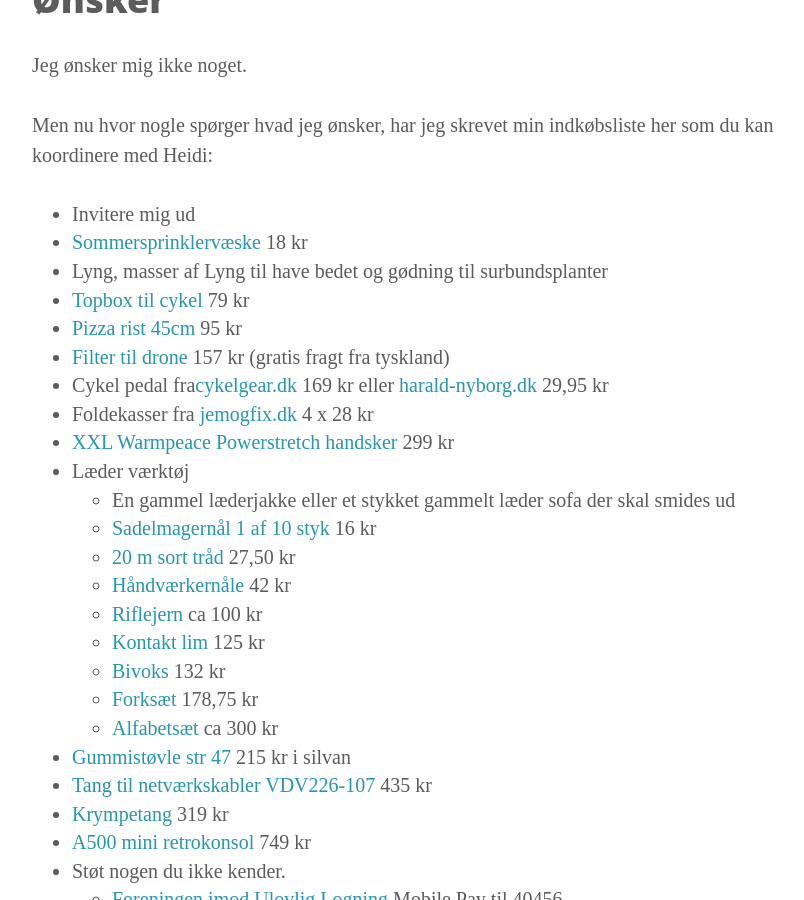
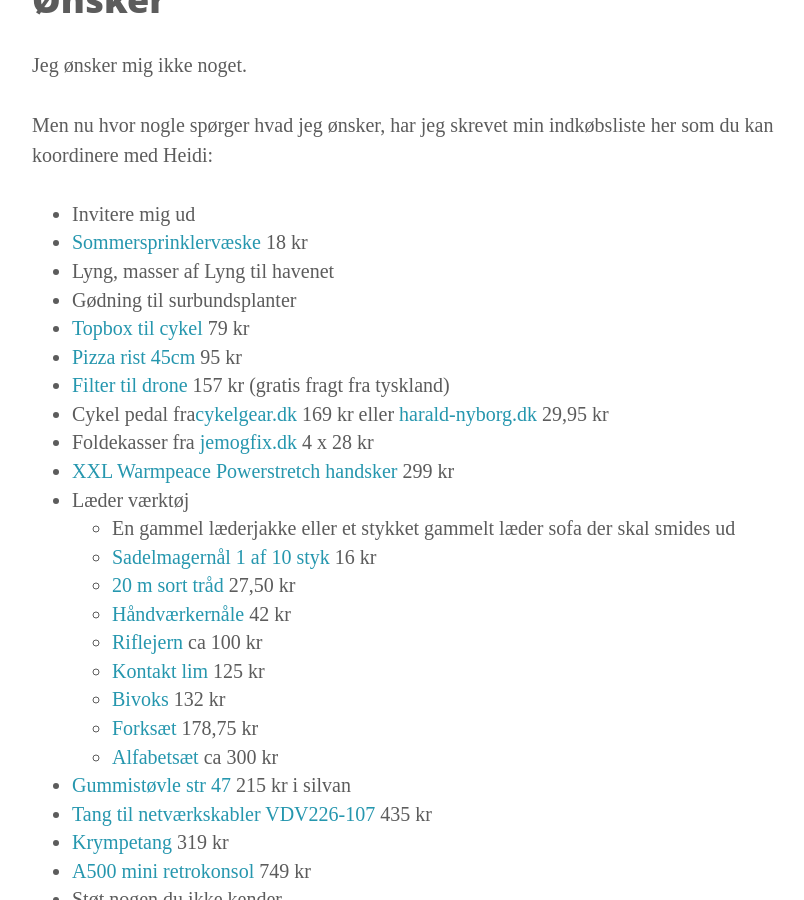
Before and after one commit to clysel/christian.lysel.net, a Jekyll site: the page built from gave.markdown, in a window 1280 px wide and 900 px high, scrolled down 546 px. Shown: the whole window, without its empty margins (233-1037 px from the left). Built offline with Jekyll 4.4.1, drawn with Linux system fonts in a browser that asks for light colours.

Commit message:
Update gave.markdown

```diff
--- a/gave.markdown
+++ b/gave.markdown
@@ -12,7 +12,8 @@
 
 * Invitere mig ud
 * [Sommersprinklervæske](https://www.harald-nyborg.dk/alaska-sommersprinklervaeske-3-l) 18 kr
-* Lyng, masser af Lyng til have bedet og gødning til surbundsplanter
+* Lyng, masser af Lyng til havenet
+* Gødning til surbundsplanter
 * [Topbox til cykel](https://www.xlmoto.dk/product/topboks-xlmoto-pronto-30l_pid-PIA-174059) 79 kr
 * [Pizza rist 45cm](https://knivblokken.dk/produkter/pizzarist-hendi-flere-stoerrelser/?attribute_pa_variant=oe-45-cm) 95 kr
 * [Filter til drone](https://www.amazon.de/dp/B0B18KHLF8/?tag=prdk-ce0d-21&creative=22662&creativeASIN=B0B2PGXBC6&linkCode=df0&th=1) 157 kr (gratis fragt fra tyskland)
```
